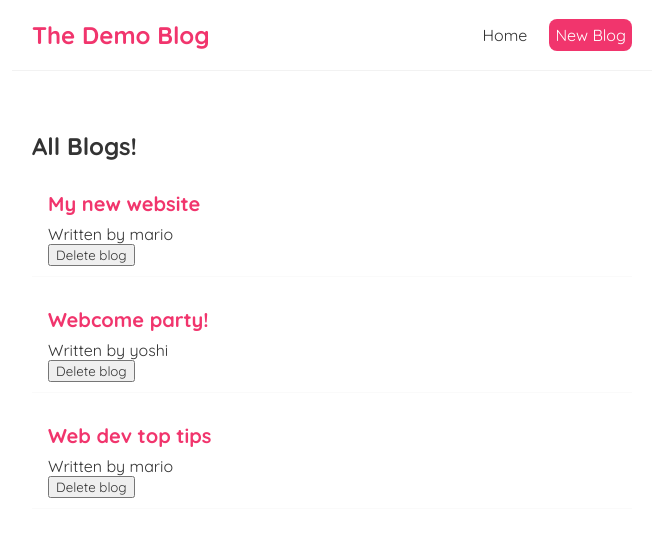
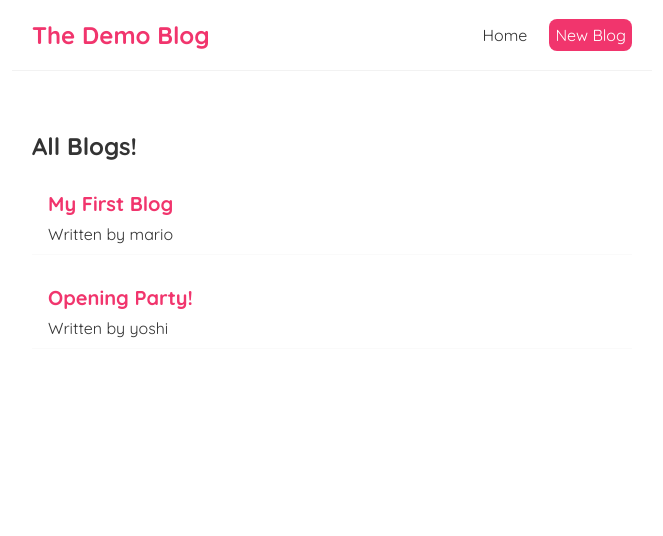
Before and after one commit to new-biee/demo-react, a React (Create React App) app: page / in a window 1280 px wide. Shown: the top 536 px of the page, without its empty margins (308-971 px from the left). Built offline with nearby package versions, Linux system fonts and the light colour scheme; data requests are answered from the project's data file.

Commit message:
lesson17-Fetching Data with useEffect

```diff
--- a/src/BlogList.js
+++ b/src/BlogList.js
@@ -7,7 +7,6 @@
                 <div className="blog-preview" key={blog.id}>
                     <h2>{blog.title}</h2>
                     <p>Written by {blog.author}</p>
-                    <button onClick={() => handleDelete(blog.id)}>Delete blog</button>
                 </div>
             ))}
         </div>
--- a/src/Home.js
+++ b/src/Home.js
@@ -3,13 +3,7 @@
 
 const Home = () => {
 
-  const [blogs, setBlogs] = useState([
-    { title: 'My new website', body: 'lorem ipsum...', author: 'mario', id: 1 },
-    { title: 'Webcome party!', body: 'lorem ipsum...', author: 'yoshi', id: 2 },
-    { title: 'Web dev top tips', body: 'lorem ipsum...', author: 'mario', id: 3 },
-  ]);
-
-  const [name, setName] = useState('mario');
+  const [blogs, setBlogs] = useState(null);
 
   const handleDelete = (id) => {
     const newBlogs = blogs.filter(blog => blog.id !== id)
@@ -17,14 +11,21 @@
   }
 
   useEffect(() => {
-    console.log('use effect ran');
+    fetch('http://localhost:8000/blogs')
+      .then(res => {
+        return res.json();
+      })
+      .then(data => {
+        console.log(data);
+        setBlogs(data)
+      });
   }, []);
 
   return (
     <div className="home">
-      <BlogList blogs={blogs} title="All Blogs!" handleDelete={handleDelete} />
+      {blogs && <BlogList blogs={blogs} title="All Blogs!"/>}
     </div>
   );
 }
-
+//npx json-server --watch data/db.json --port 8000
 export default Home;
```
